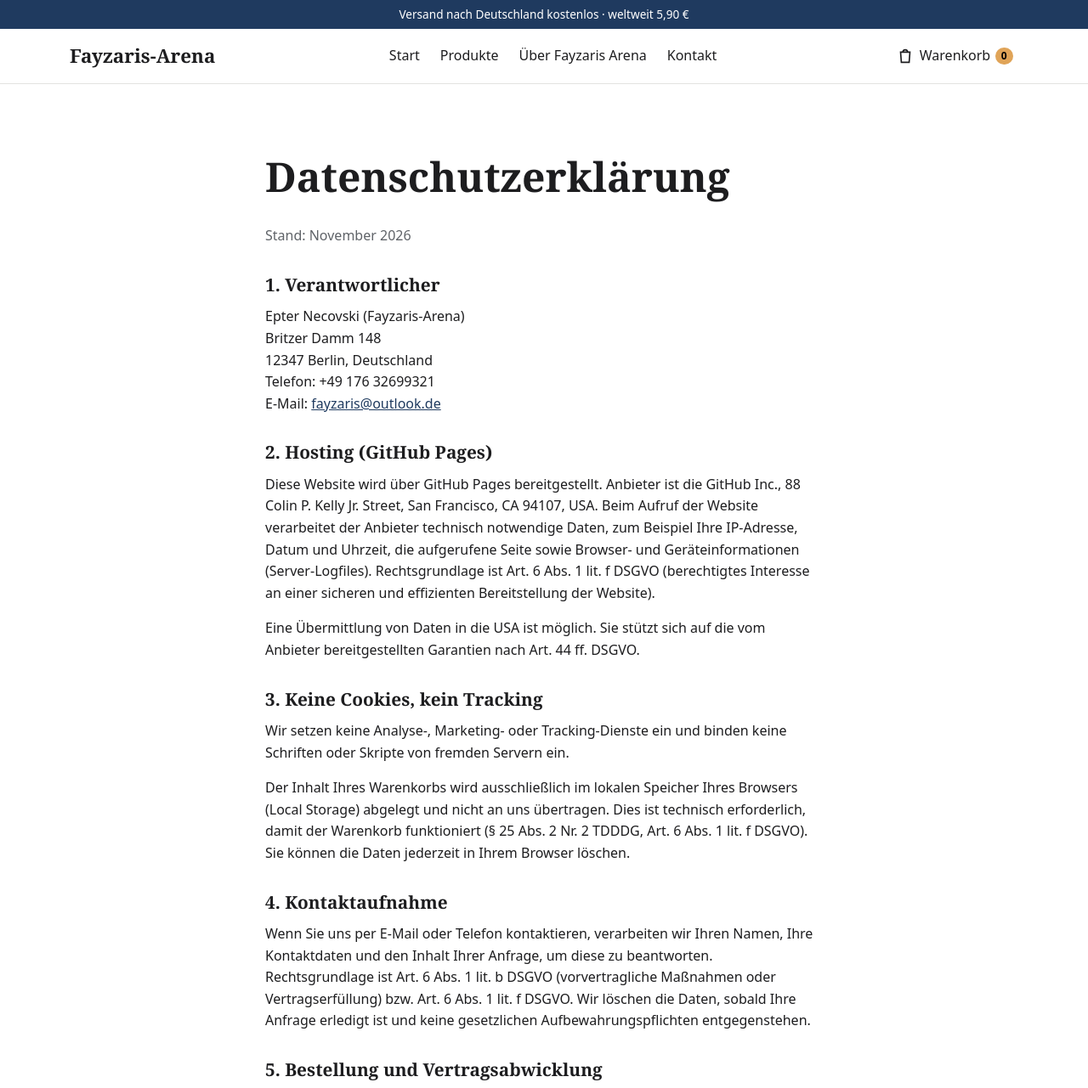
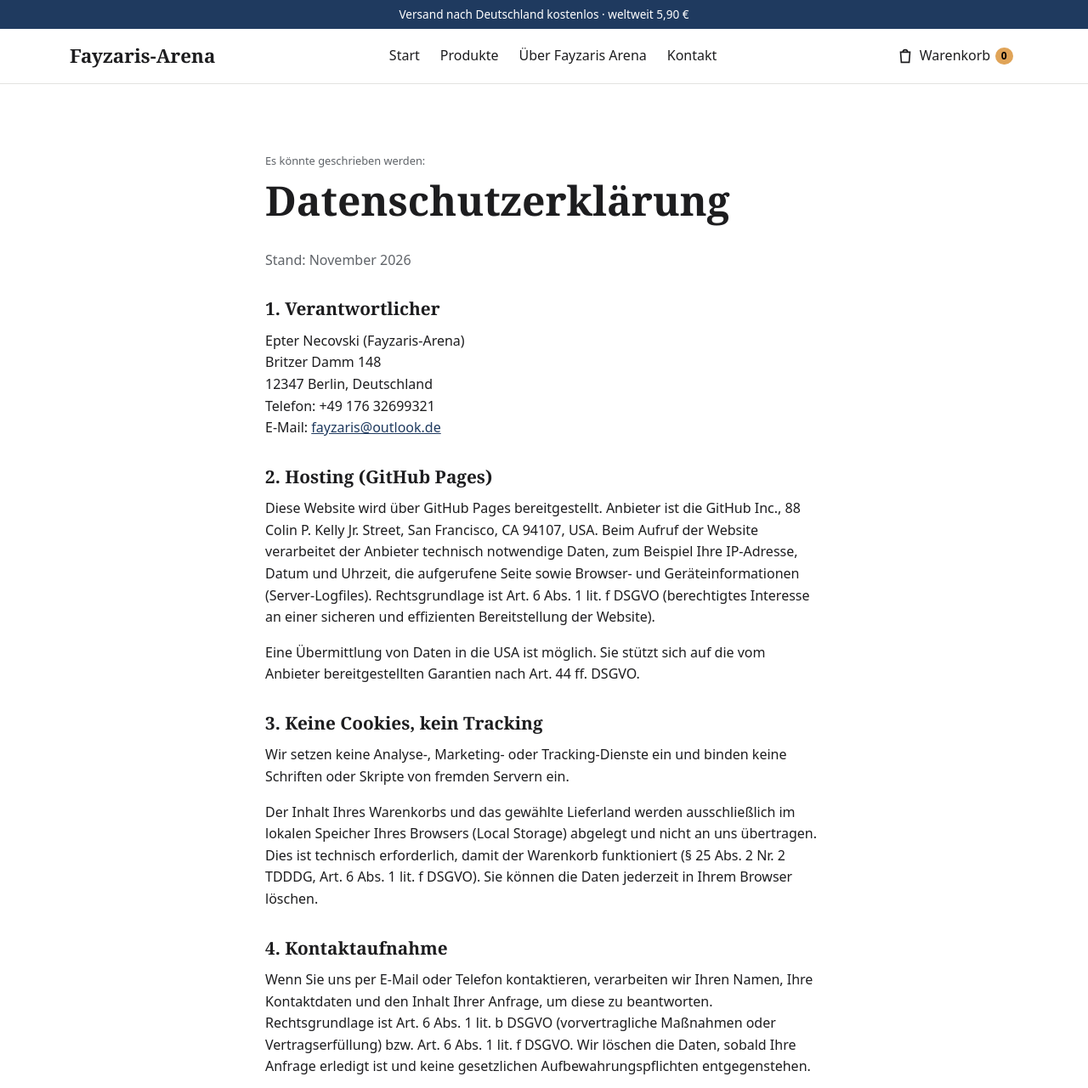
Before and after one commit to fayzaris-arena/fayzariswebseite, a plain HTML site: page datenschutz.html in a window 1280 px wide. Shown: the top 1281 px of the page at 85% size. Drawn offline with Linux system fonts and the light colour scheme.

Commit message:
Hinweiszeile in kleiner Schrift über den Rechtstexten

```diff
--- a/datenschutz.html
+++ b/datenschutz.html
@@ -16,6 +16,7 @@
   <main>
     <section class="abschnitt">
       <div class="container schmal rechtstext">
+        <p class="leise" style="font-size:.8rem;margin:0 0 .5rem">Es könnte geschrieben werden:</p>
         <h1>Datenschutzerklärung</h1>
         <p class="leise">Stand: November 2026</p>
 
@@ -28,7 +29,7 @@
 
         <h2>3. Keine Cookies, kein Tracking</h2>
         <p>Wir setzen keine Analyse-, Marketing- oder Tracking-Dienste ein und binden keine Schriften oder Skripte von fremden Servern ein.</p>
-        <p>Der Inhalt Ihres Warenkorbs wird ausschließlich im lokalen Speicher Ihres Browsers (Local Storage) abgelegt und nicht an uns übertragen. Dies ist technisch erforderlich, damit der Warenkorb funktioniert (§ 25 Abs. 2 Nr. 2 TDDDG, Art. 6 Abs. 1 lit. f DSGVO). Sie können die Daten jederzeit in Ihrem Browser löschen.</p>
+        <p>Der Inhalt Ihres Warenkorbs und das gewählte Lieferland werden ausschließlich im lokalen Speicher Ihres Browsers (Local Storage) abgelegt und nicht an uns übertragen. Dies ist technisch erforderlich, damit der Warenkorb funktioniert (§ 25 Abs. 2 Nr. 2 TDDDG, Art. 6 Abs. 1 lit. f DSGVO). Sie können die Daten jederzeit in Ihrem Browser löschen.</p>
 
         <h2>4. Kontaktaufnahme</h2>
         <p>Wenn Sie uns per E-Mail oder Telefon kontaktieren, verarbeiten wir Ihren Namen, Ihre Kontaktdaten und den Inhalt Ihrer Anfrage, um diese zu beantworten. Rechtsgrundlage ist Art. 6 Abs. 1 lit. b DSGVO (vorvertragliche Maßnahmen oder Vertragserfüllung) bzw. Art. 6 Abs. 1 lit. f DSGVO. Wir löschen die Daten, sobald Ihre Anfrage erledigt ist und keine gesetzlichen Aufbewahrungspflichten entgegenstehen.</p>
```
Also changed, not shown: agb.html (+1 -0 lines), impressum.html (+1 -0 lines), widerruf.html (+1 -0 lines).
